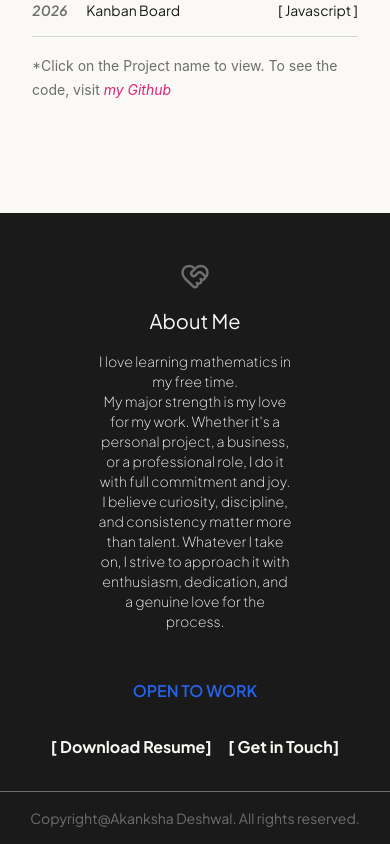
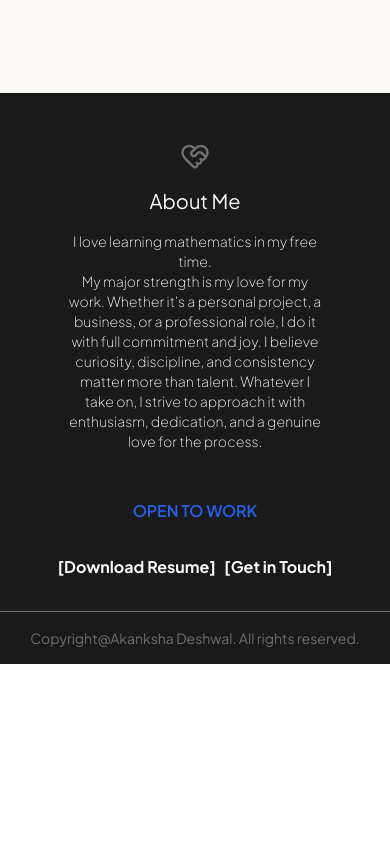
Before and after one commit to AkankshaDeshwal/Portfolio-Website, a React (Vite) app: page / in a window 390 px wide. Shown: the part 1086-1930 px from the top of the page. After the commit the page ends 1750 px from the top, so only its background shows below. Built offline with nearby package versions, Linux system fonts and the light colour scheme.

Commit message:
fix:Fix styles for mobile view

```diff
--- a/src/components/Button.jsx
+++ b/src/components/Button.jsx
@@ -1,6 +1,6 @@
 const Button = ({btnText, btnHandler, customStyles="", children}) => {
     return (
-        <button className={`inline-flex items-center font-bold cursor-pointer hover:text-accent-blue-bg ${customStyles}`} onClick={btnHandler} >[{children} {btnText}]</button>
+        <button className={`inline-flex items-center font-bold cursor-pointer hover:text-accent-blue-bg ${customStyles}`} onClick={btnHandler} >[{children}{btnText}]</button>
      );
 }
 
--- a/src/components/GetInTouchButton.jsx
+++ b/src/components/GetInTouchButton.jsx
@@ -23,7 +23,7 @@ const GetInTouchButton = () => {
 
 
     if (emailCopied) {
-        return <Button btnText="Email Copied to Clipboard" customStyles="text-accent-blue-bg cur"><Check size={20}/> </Button>
+        return <Button btnText="Email Copied to Clipboard" customStyles="text-accent-blue-bg"><Check size={20}/> </Button>
     }
     return (
         <Button btnText="Get in Touch" btnHandler={copyEmail} />
--- a/src/components/ProjectRow.jsx
+++ b/src/components/ProjectRow.jsx
@@ -7,7 +7,7 @@ const ProjectRow = ({project}) => {
         <div className="grid grid-cols-6 w-full font-secondary text-sm text-foreground">
             <div className="col-span-1 text-muted italic font-semibold">{project.year}</div>
             <div className="col-span-3"><PageLink name={project.name} link={project.link} /></div>
-            <div className="col-span-2 text-right">[ {project.techStack} ]</div>
+            <div className="col-span-2 text-right">[{project.techStack}]</div>
         </div>
         <hr className="w-full border-t border-gray-300 my-4" />
 
--- a/src/sections/Footer.jsx
+++ b/src/sections/Footer.jsx
@@ -5,7 +5,7 @@ import GetInTouchButton from "../components/GetInTouchButton";
 const Footer = () => {
     return (
         <div className="bg-fixed relative bottom-0 bg-foreground pt-8  flex flex-col justify-center items-center gap-8">
-            <div className="w-1/2 text-center flex flex-col gap-4 items-center py-4">
+            <div className="w-2/3 md:w-1/2 text-center flex flex-col gap-4 items-center py-4">
             <HeartHandshake color="var(--color-muted)" size={30}/>
                 <h1 className="font-primary text-background text-xl">About Me</h1>
                 <span className="font-secondary text-sm font-thin text-background">I love learning mathematics in my free time.<br />
@@ -15,7 +15,7 @@ I believe curiosity, discipline, and consistency matter more than talent. Whatev
             </div>
             <h1 className="text-md text-accent-blue-text font-semibold font-primary">OPEN TO WORK</h1>
 
-            <div className="flex gap-4 font-secondary text-background">
+            <div className="flex gap-2 font-secondary text-background">
 
         <Button btnText="Download Resume"/>
         <GetInTouchButton />
--- a/src/sections/ProjectShowcase.jsx
+++ b/src/sections/ProjectShowcase.jsx
@@ -81,7 +81,7 @@ const ProjectShowcase = () => {
 
     return (
         <div className="container w-full flex flex-col items-center">
-            <img src={projects[currentImgIndex].image}  alt='image' className='w-full h-90 duration-300'/>
+            <img src={projects[currentImgIndex].image}  alt='image' className='w-full h-70 md:h-90 duration-300'/>
             <div className='flex gap-4 bg-slideshow-controls w-full justify-between items-center px-2 py-1'>
                 <h1 className='text-xs font-secondary italic'>
                     {projects[currentImgIndex].description}
```
